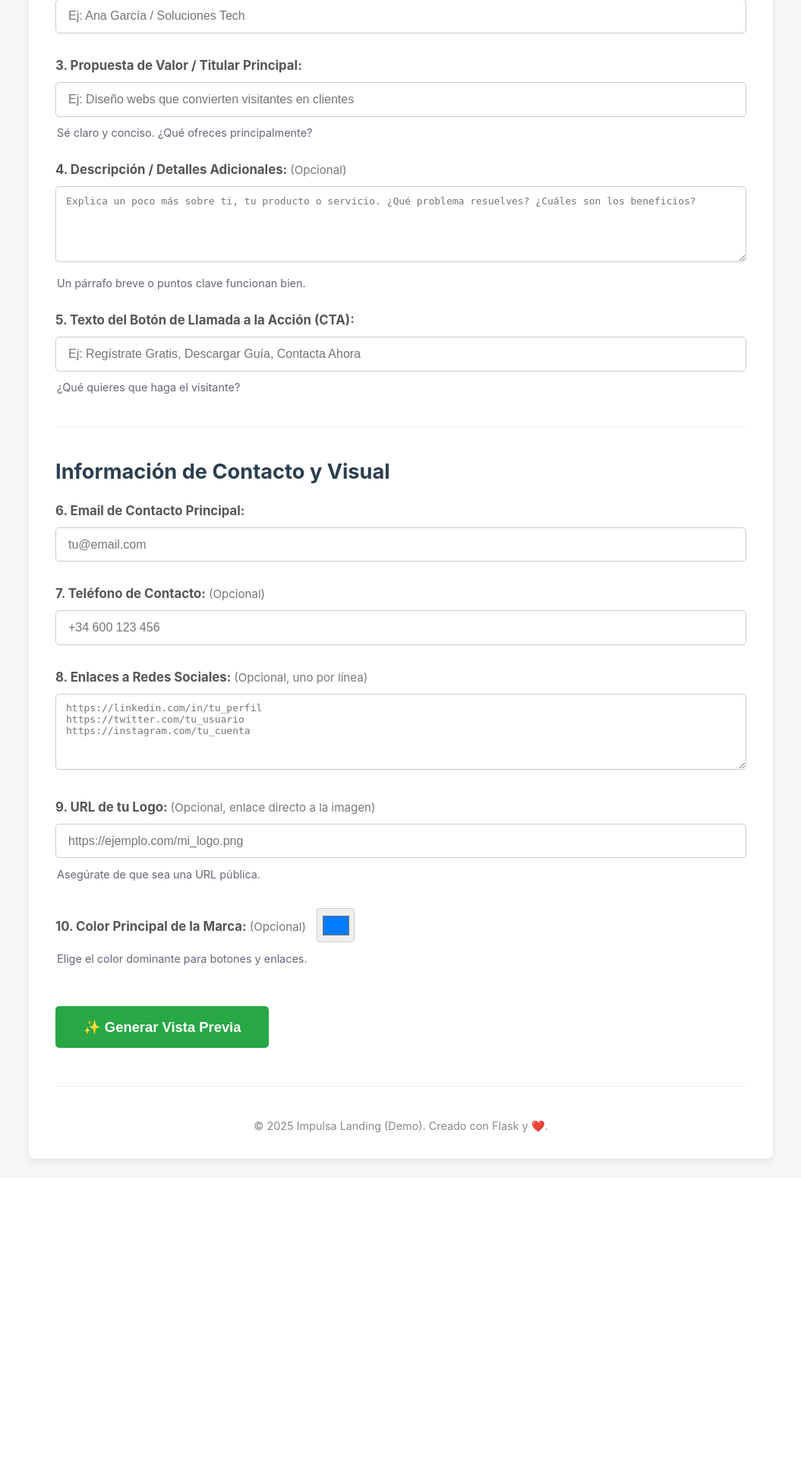
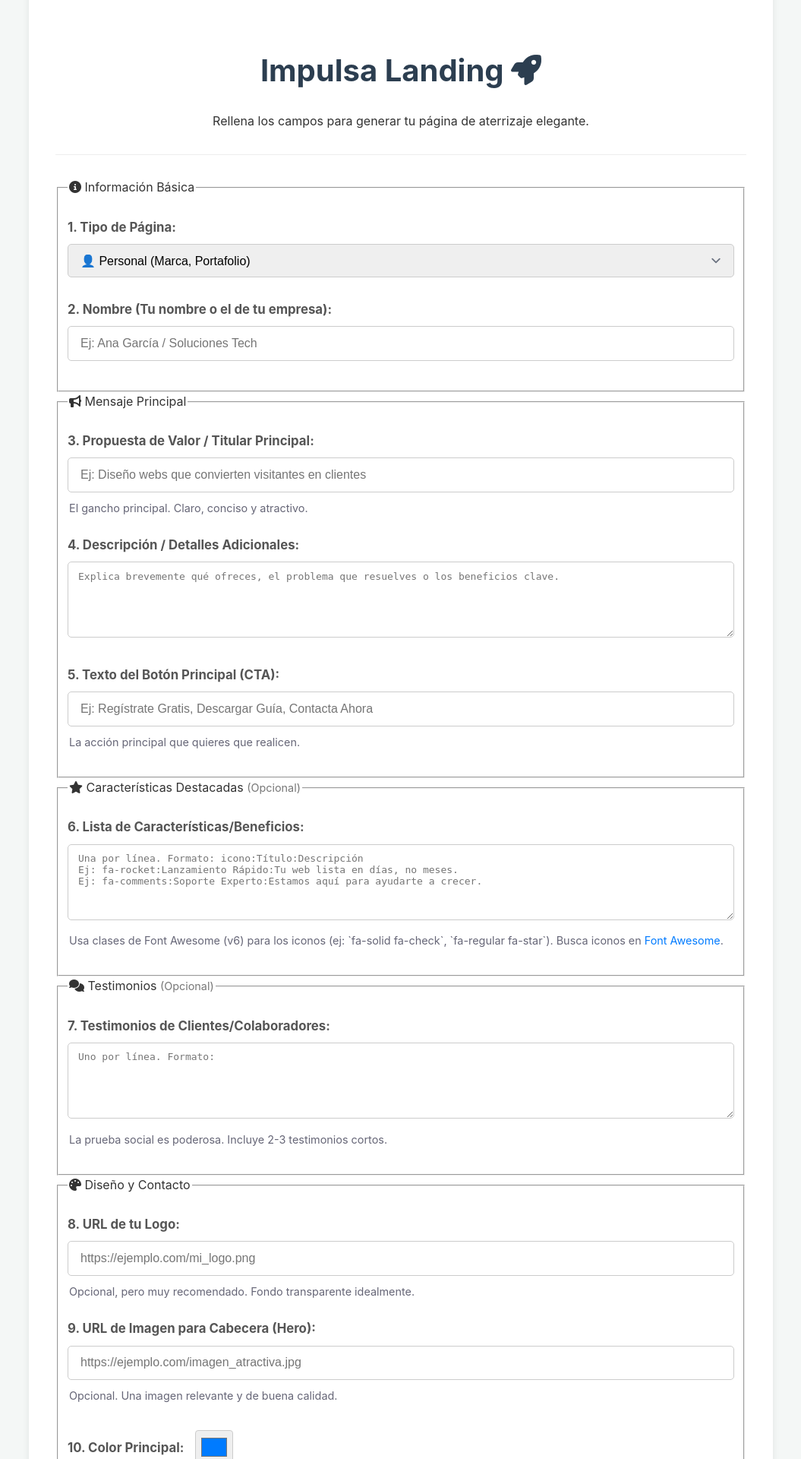
Before and after one commit to morispolanco/landing_page_generator, a Flask app: page / in a window 1280 px wide. Shown: the part 381-2301 px from the top of the page at 76% size, without its empty margins (112-1167 px from the left). Before the commit the page ends 1915 px from the top, so only its background shows below. Run offline with Flask 3, Linux system fonts and the light colour scheme.

Commit message:
Update index.html

```diff
--- a/templates/index.html
+++ b/templates/index.html
@@ -4,14 +4,24 @@
     <meta charset="UTF-8">
     <meta name="viewport" content="width=device-width, initial-scale=1.0">
     <title>Impulsa Landing - Generador Inteligente</title>
+    <!-- Enlazaremos el nuevo CSS -->
     <link rel="stylesheet" href="{{ url_for('static', filename='css/style.css') }}">
+    <!-- Font Awesome para iconos en el formulario (opcional) -->
+    <link rel="stylesheet" href="https://cdnjs.cloudflare.com/ajax/libs/font-awesome/6.4.0/css/all.min.css">
 </head>
 <body>
-    <div class="container">
-        <h1>Impulsa Landing 🚀</h1>
-        <p>Crea tu página de aterrizaje personalizada en minutos. Completa los siguientes campos:</p>
+    <div class="container form-container">
+        <header class="form-header">
+             <img src="{{ url_for('static', filename='logo_placeholder.png') }}" alt="Impulsa Landing Logo" class="form-logo">
+             <!-- Puedes reemplazar 'logo_placeholder.png' con un logo real en tu carpeta static -->
+            <h1>Impulsa Landing <i class="fas fa-rocket"></i></h1>
+            <p>Rellena los campos para generar tu página de aterrizaje elegante.</p>
+        </header>
 
         <form method="POST" action="/">
+
+            <fieldset>
+                <legend><i class="fas fa-info-circle"></i> Información Básica</legend>
                 <div class="form-group">
                     <label for="page_type">1. Tipo de Página:</label>
                     <select id="page_type" name="page_type" required>
@@ -19,67 +29,95 @@
                         <option value="empresarial">🏢 Empresarial (Producto, Servicio, Lead Gen)</option>
                     </select>
                 </div>
-
                 <div class="form-group">
                     <label for="name">2. Nombre (Tu nombre o el de tu empresa):</label>
                     <input type="text" id="name" name="name" placeholder="Ej: Ana García / Soluciones Tech" required>
                 </div>
+            </fieldset>
 
+            <fieldset>
+                 <legend><i class="fas fa-bullhorn"></i> Mensaje Principal</legend>
                  <div class="form-group">
                     <label for="headline">3. Propuesta de Valor / Titular Principal:</label>
                     <input type="text" id="headline" name="headline" placeholder="Ej: Diseño webs que convierten visitantes en clientes" required maxlength="120">
-                <small>Sé claro y conciso. ¿Qué ofreces principalmente?</small>
+                    <small>El gancho principal. Claro, conciso y atractivo.</small>
                 </div>
+                <div class="form-group">
+                    <label for="description">4. Descripción / Detalles Adicionales:</label>
+                    <textarea id="description" name="description" rows="4" placeholder="Explica brevemente qué ofreces, el problema que resuelves o los beneficios clave."></textarea>
+                </div>
+                 <div class="form-group">
+                    <label for="cta_text">5. Texto del Botón Principal (CTA):</label>
+                    <input type="text" id="cta_text" name="cta_text" placeholder="Ej: Regístrate Gratis, Descargar Guía, Contacta Ahora" required>
+                    <small>La acción principal que quieres que realicen.</small>
+                </div>
+            </fieldset>
 
+             <fieldset>
+                 <legend><i class="fas fa-star"></i> Características Destacadas <span class="optional">(Opcional)</span></legend>
                  <div class="form-group">
-                <label for="description">4. Descripción / Detalles Adicionales: <span class="optional">(Opcional)</span></label>
-                <textarea id="description" name="description" rows="4" placeholder="Explica un poco más sobre ti, tu producto o servicio. ¿Qué problema resuelves? ¿Cuáles son los beneficios?"></textarea>
-                <small>Un párrafo breve o puntos clave funcionan bien.</small>
+                    <label for="features">6. Lista de Características/Beneficios:</label>
+                    <textarea id="features" name="features" rows="5" placeholder="Una por línea. Formato: icono:Título:Descripción
+Ej: fa-rocket:Lanzamiento Rápido:Tu web lista en días, no meses.
+Ej: fa-comments:Soporte Experto:Estamos aquí para ayudarte a crecer."></textarea>
+                    <small>Usa clases de Font Awesome (v6) para los iconos (ej: `fa-solid fa-check`, `fa-regular fa-star`). Busca iconos en <a href='https://fontawesome.com/search?m=free&o=r' target='_blank'>Font Awesome</a>.</small>
                  </div>
+            </fieldset>
 
+            <fieldset>
+                 <legend><i class="fas fa-comments"></i> Testimonios <span class="optional">(Opcional)</span></legend>
                  <div class="form-group">
-                <label for="cta_text">5. Texto del Botón de Llamada a la Acción (CTA):</label>
-                <input type="text" id="cta_text" name="cta_text" placeholder="Ej: Regístrate Gratis, Descargar Guía, Contacta Ahora" required>
-                <small>¿Qué quieres que haga el visitante?</small>
+                    <label for="testimonials">7. Testimonios de Clientes/Colaboradores:</label>
+                    <textarea id="testimonials" name="testimonials" rows="5" placeholder="Uno por línea. Formato: "Cita del testimonio." - Nombre, Cargo/Empresa
+Ej: "¡El mejor servicio que he contratado!" - Juan Pérez, CEO de Ejemplo Corp
+Ej: "Me ayudó a duplicar mis ventas." - María López, Freelancer"></textarea>
+                    <small>La prueba social es poderosa. Incluye 2-3 testimonios cortos.</small>
                  </div>
+            </fieldset>
 
-            <hr>
-             <h3>Información de Contacto y Visual</h3>
-
+            <fieldset>
+                 <legend><i class="fas fa-palette"></i> Diseño y Contacto</legend>
                  <div class="form-group">
-                <label for="contact_email">6. Email de Contacto Principal:</label>
+                    <label for="logo_url">8. URL de tu Logo:</label>
+                    <input type="url" id="logo_url" name="logo_url" placeholder="https://ejemplo.com/mi_logo.png">
+                    <small>Opcional, pero muy recomendado. Fondo transparente idealmente.</small>
+                 </div>
+                  <div class="form-group">
+                    <label for="image_hero_url">9. URL de Imagen para Cabecera (Hero):</label>
+                    <input type="url" id="image_hero_url" name="image_hero_url" placeholder="https://ejemplo.com/imagen_atractiva.jpg">
+                    <small>Opcional. Una imagen relevante y de buena calidad.</small>
+                 </div>
+                 <div class="form-group color-picker-group">
+                    <label for="color_primary">10. Color Principal:</label>
+                    <input type="color" id="color_primary" name="color_primary" value="#007bff">
+                    <small>Para botones y elementos destacados.</small>
+                 </div>
+                 <div class="form-group color-picker-group">
+                    <label for="color_secondary">11. Color Secundario:</label>
+                    <input type="color" id="color_secondary" name="color_secondary" value="#6c757d">
+                    <small>Para acentos o fondos (opcional).</small>
+                 </div>
+                 <div class="form-group">
+                    <label for="contact_email">12. Email de Contacto Principal:</label>
                     <input type="email" id="contact_email" name="contact_email" placeholder="tu@email.com" required>
                  </div>
-
                  <div class="form-group">
-                <label for="contact_phone">7. Teléfono de Contacto: <span class="optional">(Opcional)</span></label>
+                    <label for="contact_phone">13. Teléfono de Contacto: <span class="optional">(Opcional)</span></label>
                     <input type="tel" id="contact_phone" name="contact_phone" placeholder="+34 600 123 456">
                  </div>
-
                  <div class="form-group">
-                <label for="social_links">8. Enlaces a Redes Sociales: <span class="optional">(Opcional, uno por línea)</span></label>
+                    <label for="social_links">14. Enlaces a Redes Sociales: <span class="optional">(Opcional, uno por línea)</span></label>
                     <textarea id="social_links" name="social_links" rows="3" placeholder="https://linkedin.com/in/tu_perfil
 https://twitter.com/tu_usuario
-https://instagram.com/tu_cuenta"></textarea>
+https://github.com/tu_usuario"></textarea>
                  </div>
+            </fieldset>
 
-            <div class="form-group">
-                <label for="logo_url">9. URL de tu Logo: <span class="optional">(Opcional, enlace directo a la imagen)</span></label>
-                <input type="url" id="logo_url" name="logo_url" placeholder="https://ejemplo.com/mi_logo.png">
-                <small>Asegúrate de que sea una URL pública.</small>
-            </div>
-
-             <div class="form-group">
-                <label for="color_primary">10. Color Principal de la Marca: <span class="optional">(Opcional)</span></label>
-                <input type="color" id="color_primary" name="color_primary" value="#007bff">
-                 <small>Elige el color dominante para botones y enlaces.</small>
-            </div>
-
-            <button type="submit">✨ Generar Vista Previa</button>
+            <button type="submit" class="btn btn-primary btn-submit"><i class="fas fa-wand-magic-sparkles"></i> Generar Landing Page Elegante</button>
         </form>
 
-        <footer>
-            <p>© {{ current_year }} Impulsa Landing (Demo). Creado con Flask y ❤️.</p>
+        <footer class="form-footer">
+            <p>© {{ current_year }} Impulsa Landing (Demo).</p>
         </footer>
     </div> <!-- /container -->
 </body>
```
Lines whose indentation alone changed are shown as unchanged.
